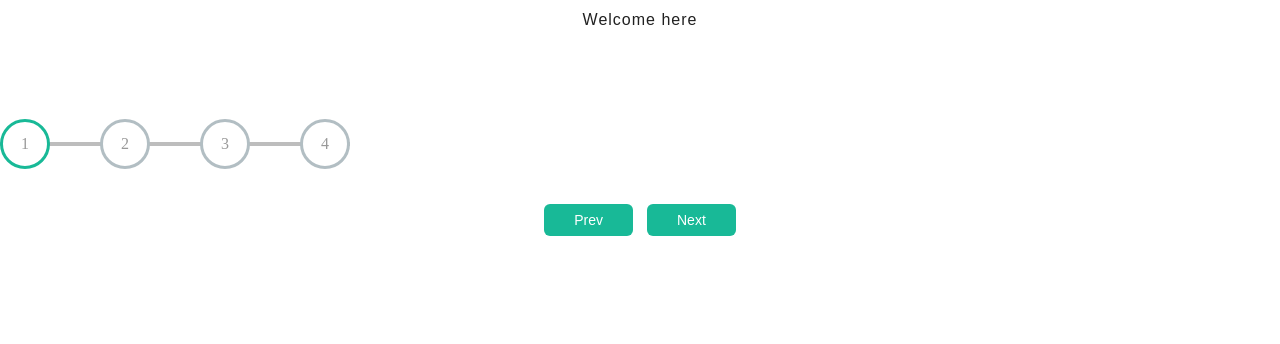
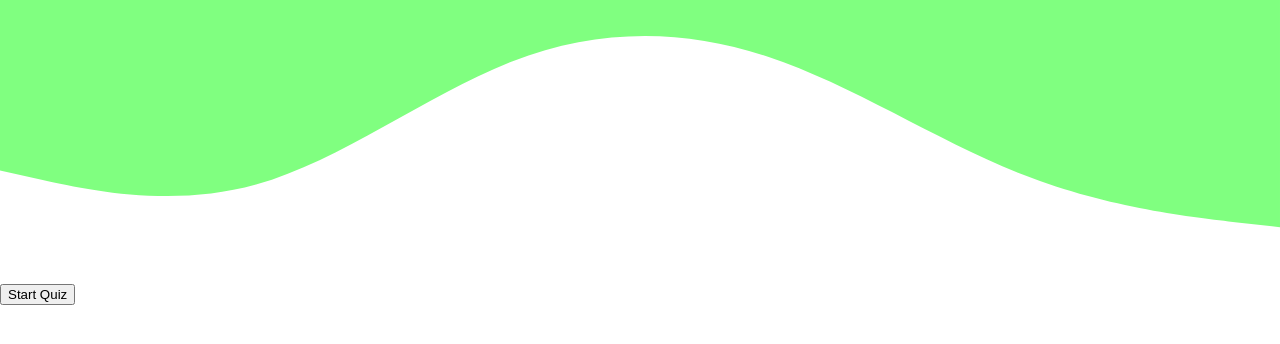
Before and after one commit to Mike15254/Huddle-space, a SvelteKit app in the folder Front-end/Part-2/huddle/: page /getStarted in a window 1280 px wide. Shown: the top 344 px of the page. Built offline with nearby package versions, Linux system fonts and the light colour scheme.

Commit message:
Add hero section and questionnaire form to get started page

```diff
--- a/Front-end/Part-2/huddle/src/routes/getStarted/+page.svelte
+++ b/Front-end/Part-2/huddle/src/routes/getStarted/+page.svelte
@@ -1,5 +1,7 @@
 <script>
+	import img from '$lib/image/wave.svg';
 	// for the loading animation before the from
+	import QuestionareForm from '$lib/components/questionareForm.svelte';
 	let loading = true;
 	const animationDuration = 3000;
 
@@ -8,10 +10,11 @@
 	}, animationDuration);
 
 	// the form functionality
-
-
 </script>
 
+<div class="herosection">
+	<img src={img} alt="svg" />
+</div>
 <div class="loader" style="display: {loading ? 'block' : 'none'}">
 	<h1>LOADING</h1>
 	<span />
@@ -20,24 +23,22 @@
 </div>
 
 <div class="greeting" style="display: {loading ? 'none' : 'block'}">
-	<div class="container">
-		<h1>Welcome here</h1>
-		<div class="progress-container">
-			<div class="progress" id="progress" />
-			<div class="circle active">1</div>
-			<div class="circle">2</div>
-			<div class="circle">3</div>
-			<div class="circle">4</div>
-		</div>
-
-		<button class="btn" id="prev">Prev</button>
-		<button class="btn" id="next">Next</button>
-	</div>
+	<QuestionareForm />
 </div>
 
 <style>
 	* {
 		box-sizing: border-box;
+	}
+
+	.herosection {
+		display: flex;
+		height: 80%;
+	}
+
+	img {
+		height: 80%;
+		width: 100%;
 	}
 
 	:root {
@@ -111,84 +112,4 @@
 		color: #212121;
 		margin-bottom: 90px;
 	}
-
-	.container {
-		text-align: center;
-	}
-
-	.progress-container {
-		display: flex;
-		justify-content: space-between;
-		position: relative;
-		margin-bottom: 30px;
-		max-width: 100%;
-		width: 350px;
-	}
-
-	.progress-container::before {
-		content: '';
-		background-color: var(--line-border-empty);
-		position: absolute;
-		top: 50%;
-		left: 0;
-		transform: translateY(-50%);
-		height: 4px;
-		width: 100%;
-		z-index: -1;
-		transform: 0.4s ease;
-	}
-
-	.progress {
-		display: flex;
-		background-color: var(--line-border-fill);
-		position: absolute;
-		top: 50%;
-		left: 0;
-		transform: translateY(-50%);
-		height: 4px;
-		width: 0%;
-		z-index: -1;
-		transform: 0.4s ease;
-	}
-
-	.circle {
-		background-color: #ffffff;
-		color: #999;
-		border-radius: 50%;
-		height: 50px;
-		width: 50px;
-		border: 3px solid #b2bec3;
-		display: flex;
-		align-items: center;
-		justify-content: center;
-		transition: 0.4s ease;
-	}
-
-	.circle.active {
-		border-color: var(--line-border-fill);
-	}
-
-	.btn {
-		background-color: var(--line-border-fill);
-		color: #ffffff;
-		border-radius: 6px;
-		border: 0;
-		cursor: pointer;
-		padding: 8px 30px;
-		margin: 5px;
-		font-size: 14px;
-	}
-
-	.btn:focus {
-		outline: 0;
-	}
-
-	.btn:active {
-		transform: scale(0.97);
-	}
-
-	.btn:disabled {
-		background-color: var(--line-border-empty);
-		cursor: not-allowed;
-	}
 </style>
```
